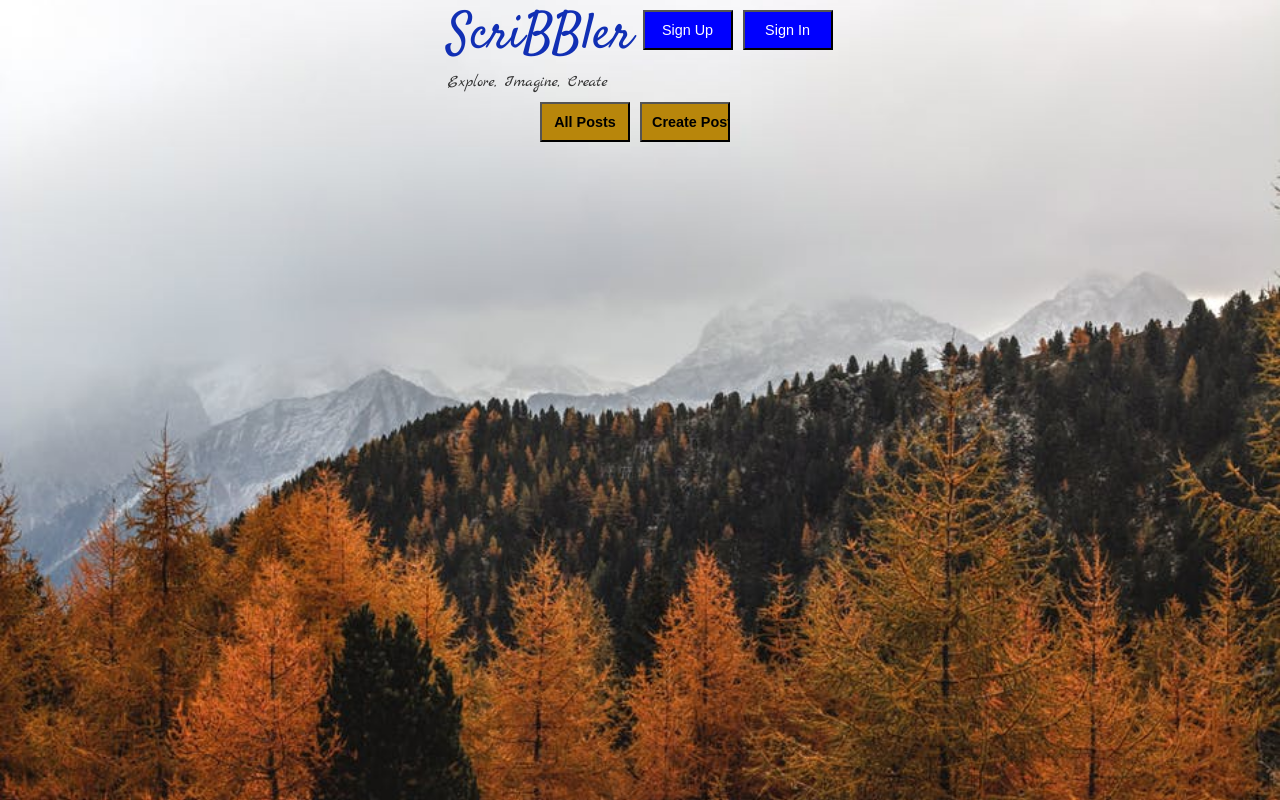
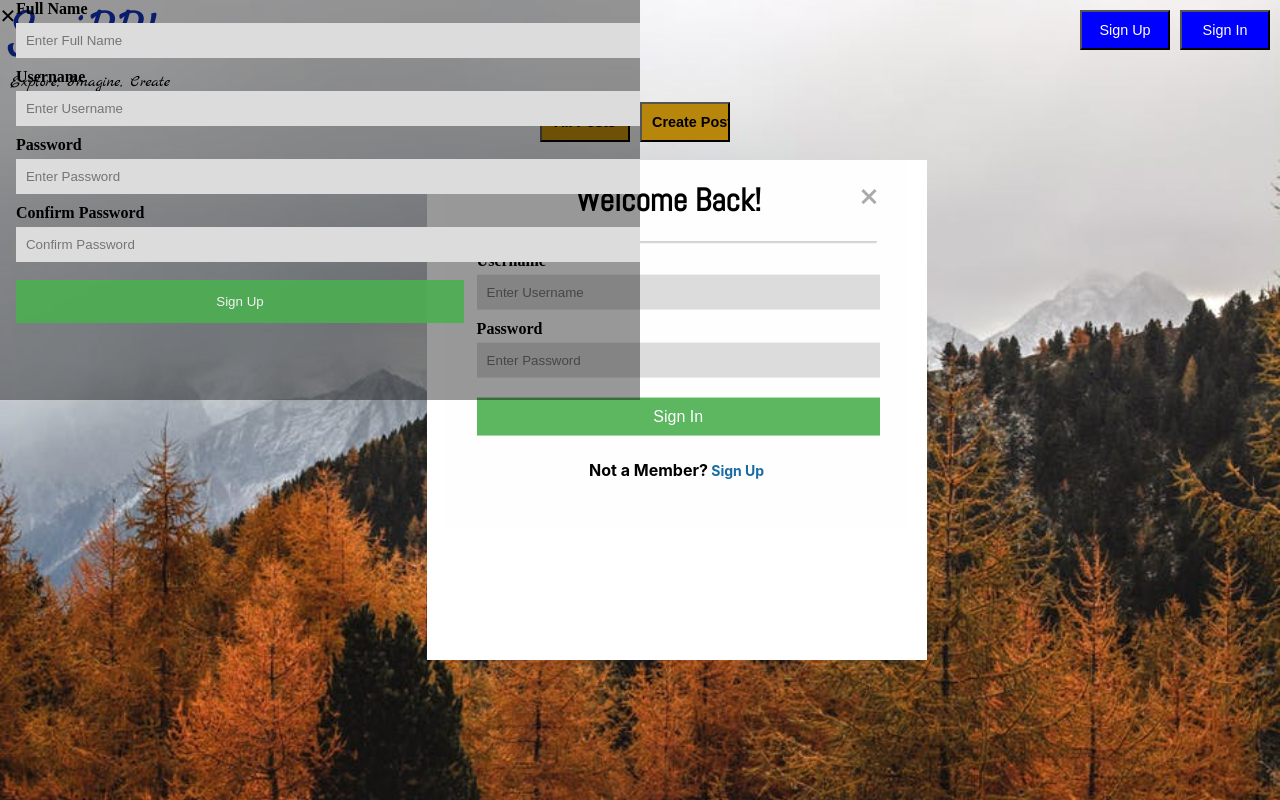
Before and after one commit to phanimkms/FrontEndBasicsDemo, a plain HTML site: page stub/index.html in a window 1280 px wide. Both pictures are taken after a click on the button "Sign In". Drawn offline with Linux system fonts and the light colour scheme.

Commit message:
Modal first draft commit

```diff
--- a/stub/css/index.css
+++ b/stub/css/index.css
@@ -36,25 +36,11 @@ input.postButtons {
    justify-content: center;
    color: black;
   }
-  body {
-   font-family: Arial, sans-serif;
-   display: flex;
-   flex-direction: column;
-   background-color: #fff;
-   color: #333;
-   align-items: center;
-   justify-content: center;
-}
 
-.container {
-   display: flex;
-   width: 80%;
-   flex-direction: column;
-   justify-content: center;
-}
+
 
 @media (min-width: 992px) {
-   .container {
+   .modalContent {
        width: 30%;
    }
 }
@@ -62,55 +48,99 @@ input.postButtons {
 form {
    display: flex;
    flex-direction: column;
+   width:70%;
+}
+.label-text {
+   font-weight: bold;
+   padding-inline-start: 0%;
 }
 
-input {
+input[type=text], input[type=password] {
+   width: 144%;
+   padding: 10px;
+   margin-top: 5px;
+   margin-bottom:10px;
+   display: inline-block;
+   border: none;
+   box-sizing: border-box;
    padding: 10px;
    outline: none;
+   background-color:rgb(220,220,220);
 }
+.signin-btn {
+   background-color: #4CAF50;
+   color: #fff;
+   font-size: 16px;
+   padding: 10px;
+   margin-top: 10px;
+   border: none;
+   cursor: pointer;
+   width: 144%;
+}
+.signin-btn:hover {
+   opacity: 0.8;
+ }
+/* The Modal (background) */
+.signInModal {
+   display: none; /* Hidden by default */
+   position: fixed; /* Stay in place */
+      vertical-align: middle;
 
-.label-text {
-   font-weight: bold;
-   margin: 10px 0;
-}
+   z-index: 1; /* Sit on top */
+   left: 20%;
+   top: 10%;
+   width: 50%; /* Full width */
+   height: 50%; /* Full height */
+   overflow: auto; /* Enable scroll if needed */
+   background-color: rgb(255, 255, 255); /* Fallback color */
 
-a {
+ }
+ #sign-in-modal.signInModal{
+   top:20%;
+   left: 33.33%;
+   width: 500px;
+   height: 500px;
+
+ }
+ #sign-in-modal-content.modalContent {
+   background-color: #fefefe;
+
+   padding: 20px;
+
+   width: 80%; /* Could be more or less, depending on screen size */
+
+    position: absolute;
+    top: 33.33%;
+    left: 50%;
+    transform: translate(-50%, -50%);
+    padding: 2em;
+ }
+
+ .signInFooter {
+    float:bottom;
+    font-family:-apple-system, BlinkMacSystemFont, 'Segoe UI', Roboto, Oxygen, Ubuntu, Cantarell, 'Open Sans', 'Helvetica Neue', sans-serif;
+    text-align: center;
+ }
+
+ a {
    font-size: 14px;
    color: #186CA3;
    text-decoration: none;
 }
-
-.signin-btn {
-   background-color: orange;
-   padding: 10px;
-   border: none;
-   color: #fff;
-   font-size: 16px;
-   margin-top: 20px;
-   cursor: pointer;
-}
-/* The Modal (background) */
-.modal {
-   display: none; /* Hidden by default */
+ .signUpModal {
+   display: flex; /* Hidden by default */
    position: fixed; /* Stay in place */
    z-index: 1; /* Sit on top */
    left: 0;
    top: 0;
-   width: 100%; /* Full width */
-   height: 100%; /* Full height */
+   width: 50%; /* Full width */
+   height: 50%; /* Full height */
    overflow: auto; /* Enable scroll if needed */
    background-color: rgb(0,0,0); /* Fallback color */
    background-color: rgba(0,0,0,0.4); /* Black w/ opacity */
  }
 
- /* Modal Content/Box */
- .modal-content {
-   background-color: #fefefe;
-   margin: 15% auto; /* 15% from the top and centered */
-   padding: 20px;
-   border: 1px solid #888;
-   width: 80%; /* Could be more or less, depending on screen size */
- }
+
 
  /* The Close Button */
  .close {
--- a/stub/index.html
+++ b/stub/index.html
@@ -1,16 +1,18 @@
 <!DOCTYPE html>
 <html>
 <head>
+    <meta charset="utf-8" />
+    <meta http-equiv="X-UA-Compatible" content="IE=edge">
     <meta name="viewport" content="width=device-width, initial-scale=1">
 
     <!-- Place all CSS for header in this file -->
-    <link href='css\header.css' rel='stylesheet' type='text/css'>
+    <link href='css/header.css' rel='stylesheet' type='text/css'>
 
     <!-- Place all CSS for the rest of the elements in this file -->
-    <link href='css\index.css' rel='stylesheet' type='text/css'>
+    <link href='css/index.css' rel='stylesheet' type='text/css'>
 
 	<!-- Place all CSS for fonts in this file -->
-    <link href='css\font.css' rel='stylesheet' type='text/css'>
+    <link href='css/font.css' rel='stylesheet' type='text/css'>
 
 </head>
 <body>
@@ -19,8 +21,8 @@
         <div class="header">
 
             <!-- Insert code for Sign Up, Sign In button here. Add code for "ScriBBler" heading and the sub-heading -->
-            <input class="topButtons" type="button" value="Sign In">
-            <input class="topButtons" type="button" value="Sign Up">
+            <input id="sign-in-btn" class="topButtons" type="button" value="Sign In">
+            <input id="sign-up-btn" class="topButtons" type="button" value="Sign Up">
             <a id="pageTitle" class="logo-title">ScriBBler</a>
             <p class="middleText">Explore, Imagine, Create</p>
 
@@ -35,20 +37,32 @@
         </div>
     </div>
 
-    <div id="signInModal" class="modal">
+    <div id="sign-in-modal" class="signInModal">
         <!-- Insert code for Sign In modal here -->
-        <span class="close">&times;</span>
+        <div id="sign-in-modal-content" class="modalContent">
+            <h1 style="text-align:center;"><b>Welcome Back!</b><span class="close">&times;</span></h1>
+            <hr>
+
         <form id="signin-form" name="SigninForm">
+
                 <label for="username" class="label-text">Username</label>
                 <input type="text" id="username" placeholder="Enter Username" required>
                 <label for="password" class="label-text">Password</label>
                 <input type="password" id="password" placeholder="Enter Password" required>
                 <button type="submit" onClick="signin(username, password)" class="signin-btn">Sign In</button>
+
             </form>
+            <div class="signInFooter">
+                    <p style="text-align: center;"><b>Not a Member?<a href="./html/sign-up.html"> Sign Up</a></b>
+
+                    </p>
+                </div>
+        </div>
+
 
     </div>
 
-    <div id="signUpModal" class="modal">
+    <div id="sign-up-modal" class="signUpModal">
         <!-- Insert code for Sign Up modal here -->
             <span class="close">&times;</span>
             <form id="signup-form" name="SignupForm">
--- a/stub/js/index.js
+++ b/stub/js/index.js
@@ -1,25 +1,51 @@
 // Get the modal
-var modal = document.getElementById('signInModal');
+var signinmodal = document.getElementById('sign-in-modal');
 
 // Get the button that opens the modal
-var btn = document.getElementById("signin-btn");
+var signinbtn = document.getElementById("sign-in-btn");
 
 // Get the <span> element that closes the modal
-var span = document.getElementsByClassName("close")[0];
+var signinspan = document.getElementsByClassName("close")[0];
 
 // When the user clicks the button, open the modal
-btn.onclick = function() {
-  modal.style.display = "block";
+signinbtn.onclick = function() {
+  signinmodal.style.display = "block";
 }
 
 // When the user clicks on <span> (x), close the modal
-span.onclick = function() {
-  modal.style.display = "none";
+signinspan.onclick = function() {
+  signinmodal.style.display = "none";
 }
 
 // When the user clicks anywhere outside of the modal, close it
 window.onclick = function(event) {
-  if (event.target == modal) {
-    modal.style.display = "none";
+  if (event.target == signinmodal) {
+    signinmodal.style.display = "none";
   }
 }
+
+// Get the modal
+var signupmodal = document.getElementById('sign-up-modal');
+
+// Get the button that opens the modal
+var signupbtn = document.getElementById("sign-up-btn");
+
+// Get the <span> element that closes the modal
+var signupspan = document.getElementsByClassName("close")[1];
+
+// When the user clicks the button, open the modal
+signupbtn.onclick = function() {
+  signupmodal.style.display = "block";
+}
+
+// When the user clicks on <span> (x), close the modal
+signupspan.onclick = function() {
+  signupmodal.style.display = "none";
+}
+
+// When the user clicks anywhere outside of the modal, close it
+window.onclick = function(event) {
+  if (event.target == signupmodal) {
+    signupmodal.style.display = "none";
+  }
+}
```
